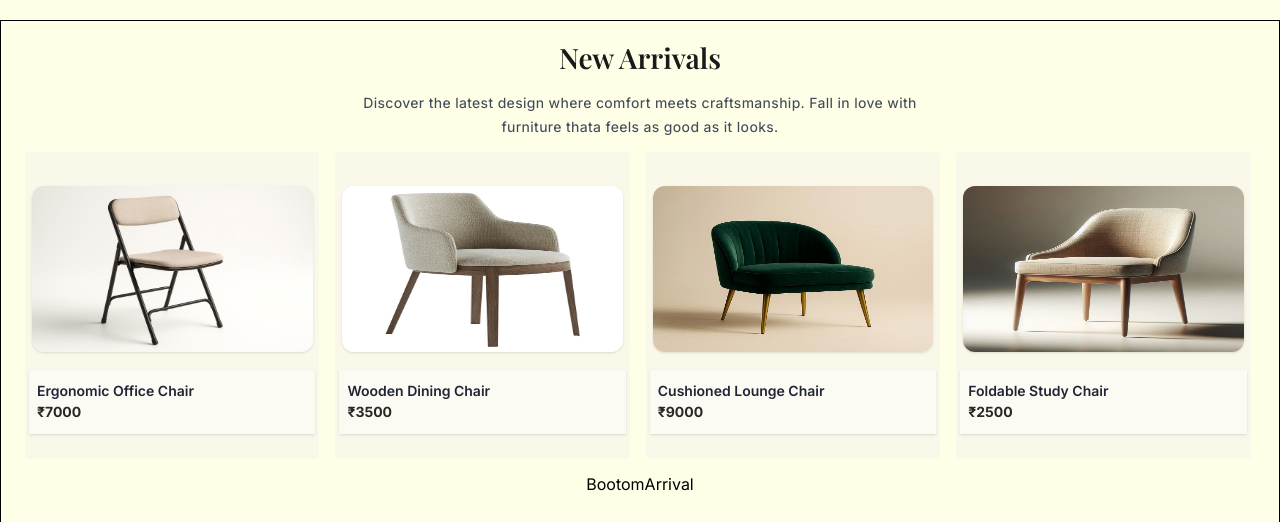
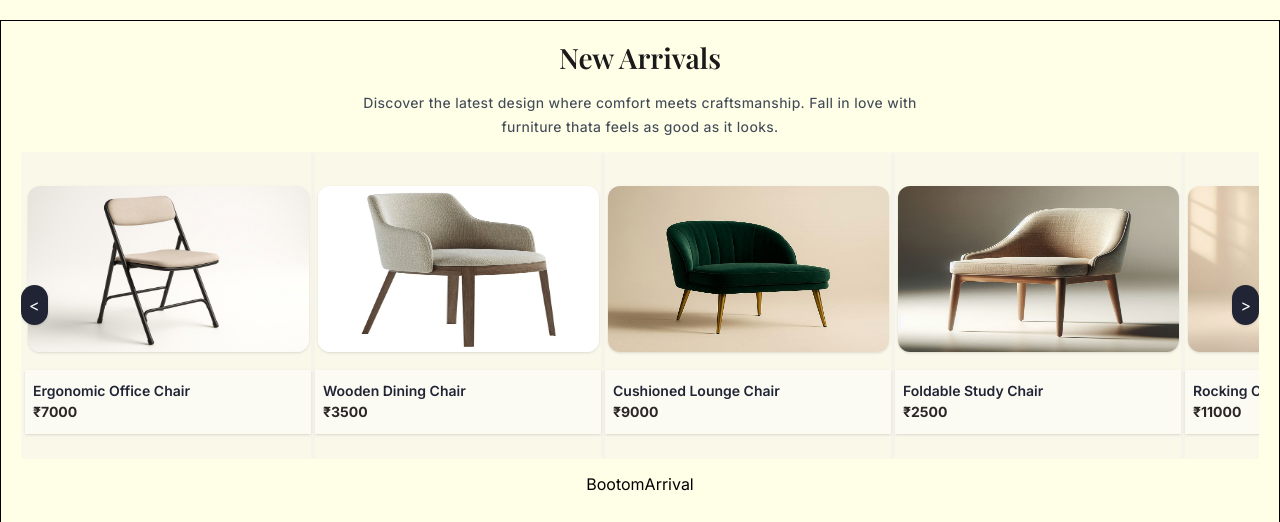
Before and after one commit to DragnelProjects/Furniture-website, a React (Vite) app: page /product/chair2 in a window 1280 px wide. Shown: the part 1100-1622 px from the top of the page. Built offline with nearby package versions, Linux system fonts and the light colour scheme; a web font is replaced by a local one.

Commit message:
in progress

```diff
--- a/src/product/new-arrivals/NewArrival.jsx
+++ b/src/product/new-arrivals/NewArrival.jsx
@@ -3,12 +3,19 @@ import ArrivalText from './ArrivalText'
 import TopArrival from './TopArrival'
 import BootomArrival from './BootomArrival'
 import { showcaseProduct } from '../../javascript/product'
+import { useParams } from 'react-router-dom'
 
 function NewArrival() {
+
+  const { category } = useParams();
+  const active = category || "sofa2";
+
+  const filtered = showcaseProduct.filter((p) => p.category === active);
+
   return (
     <div className='min-h-[50vw] w-full  items_col py-4 px-5 overflow-x-auto perspective-distant border'>
       <ArrivalText/>
-      <TopArrival showcaseProduct={showcaseProduct} />
+      <TopArrival showcaseProduct={showcaseProduct} filtered={filtered} />
       <BootomArrival/>
     </div>
   )
--- a/src/product/new-arrivals/TopArrival.jsx
+++ b/src/product/new-arrivals/TopArrival.jsx
@@ -1,19 +1,52 @@
-import React from 'react'
-import { useParams } from 'react-router-dom'
-
+import React, { useRef, useState } from 'react'
+import gsap from 'gsap'
+import { useGSAP } from '@gsap/react';
 
 function TopArrival(props) {
+  const [currentIndex, setCurrentIndex] = useState(0);
+  const itemsRef = useRef([]);
+  const containerRef = useRef();
 
-  const { category } = useParams();
-  const active = category || "sofa2";
+  const newItems = props.filtered.filter((p) => p.isNew === true);
+  const itemCount = newItems.length;
 
-  const filtered = props.showcaseProduct.filter((p) => p.category === active);
-  const newItems = filtered.filter((p)=> p.isNew === true  );
+  useGSAP(
+    () => {
+      itemsRef.current.forEach((items, idx) => {
+        const offset = ((idx - currentIndex + itemCount) % itemCount);
+        const dist = Math.min(offset, itemCount - offset);
+
+        gsap.to(items, {
+          x: offset * 290,
+          opacity: dist > 3 ? 0 : 1,
+          zIndex: 10 - dist,
+          duration: 0.9,
+          ease: 'power3.inOut',
+        });
+      });
+    },
+    { dependencies: [currentIndex], scope: containerRef }
+  );
+
+  const handleNext = () => {
+    if (itemCount === 0) return;
+    setCurrentIndex((prev) => (prev + 1) % itemCount);
+  }
+
+  const handlerPrev = () => {
+    if (itemCount === 0) return;
+    setCurrentIndex((prev) => (prev - 1 + itemCount) % itemCount);
+  }
 
   return (
-    <div className='h-[26vw]  w-full  flex items-center  overflow-x-auto gap-4 px-1'>
+    <div className='h-[26vw] relative w-full flex items-center overflow-x-auto overflow-y-hidden gap-4 px-1'
+      ref={containerRef}
+    >
       {newItems.map((elem, idx) => (
-        <div key={idx} className='h-[24vw] w-[23vw] shrink-0 relative flex flex-col justify-center px-1  bg-[#eeeded5f] rounded gap-2  '>
+        <div key={idx}
+          className='h-[24vw] w-[23vw] shrink-0 absolute left-0 flex flex-col justify-center px-1  bg-[#eeeded5f] rounded gap-2  '
+          ref={(el) => itemsRef.current[idx] = el}
+        >
            <div className='h-[60%] w-full just_col '>
                 <img src={elem.image} alt={elem.name} className='h-[90%] w-[98%] rounded-xl shadow ' />
            </div>
@@ -24,6 +57,12 @@ function TopArrival(props) {
         </div>
       ))}
 
+      <button onClick={handlerPrev} className='absolute top-1/2 left-0 transform -translate-y-1/2 bg-[#212435] text-white p-2 rounded-full shadow hover:bg-[#2b2727] active:scale-95 z-100'>
+        &lt;
+      </button>
+      <button onClick={handleNext} className='absolute top-1/2 right-0 transform -translate-y-1/2 bg-[#212435] text-white p-2 rounded-full shadow hover:bg-[#2b2727] active:scale-95 z-100'>
+        &gt;
+      </button>
     </div>
   )
 }
```
